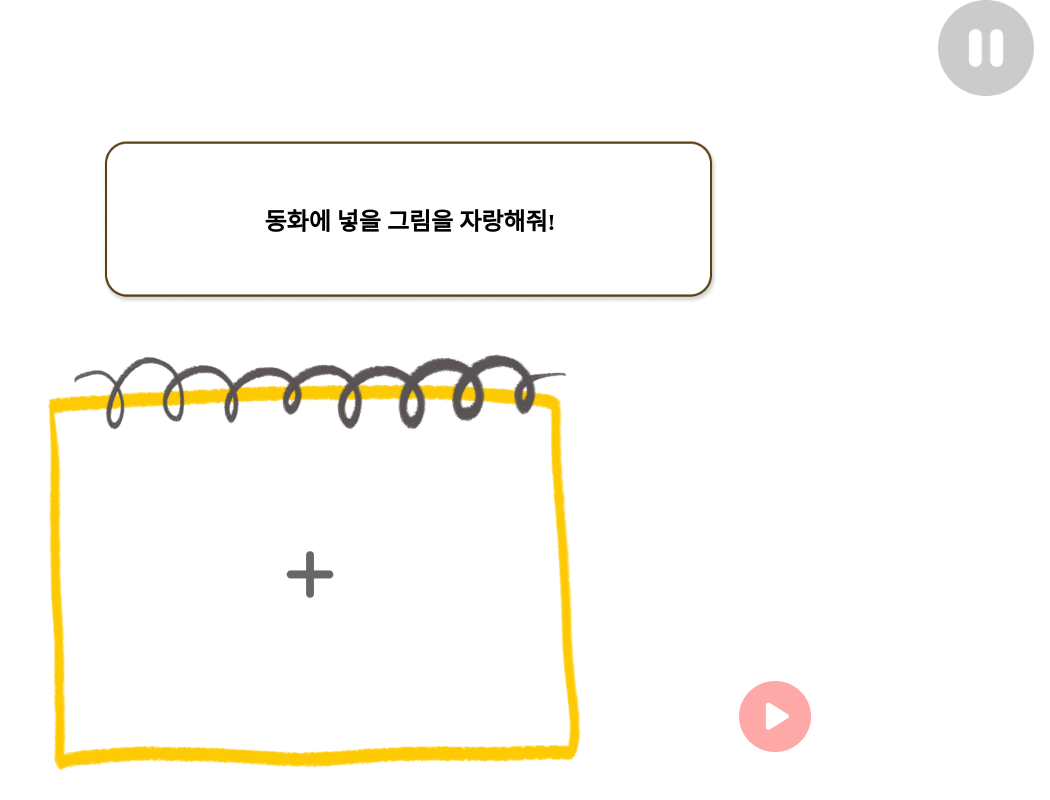
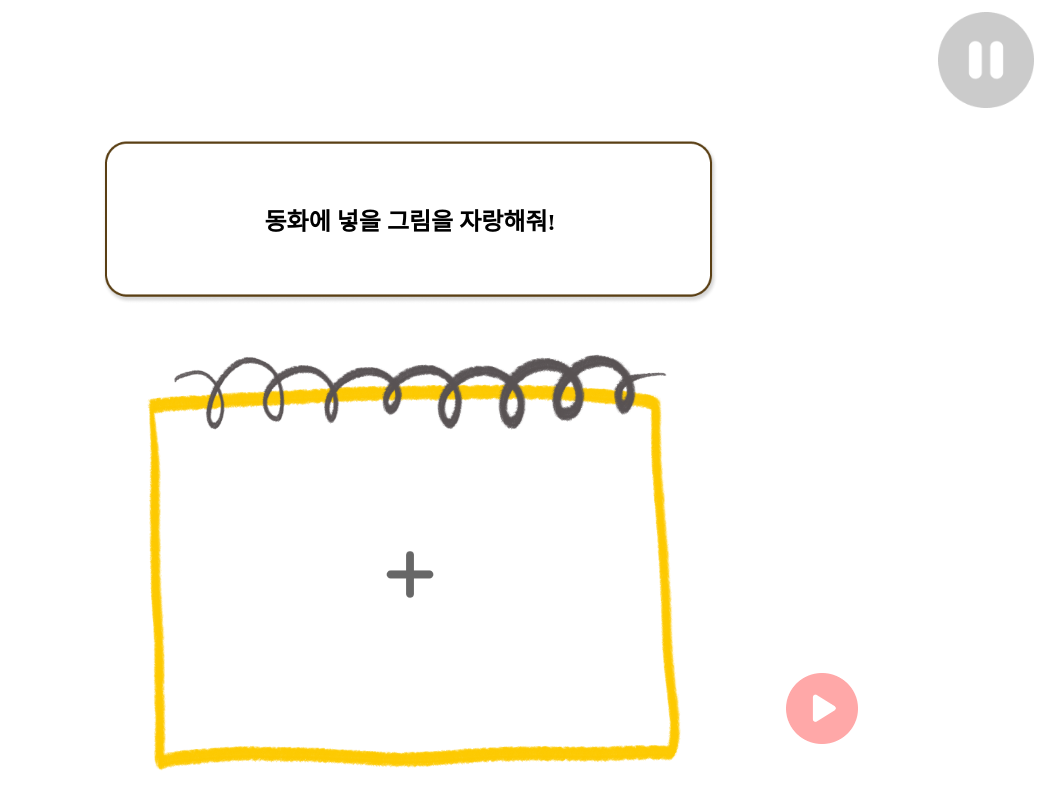
Before and after one commit to Froth01/B2A4-Dongguri, a React (Vite) app in the folder FE/: page /storybook/storyimg in a window 1280 px wide. Shown: the whole page, without its empty margins (230-1280 px from the left). Built offline with nearby package versions, Linux system fonts and the light colour scheme; a web font is replaced by a local one.

Commit message:
:art: :storybook 전체 css 1차 완성

```diff
--- a/FE/src/Components/StoryBook/PauseBtn/css/Modal.css
+++ b/FE/src/Components/StoryBook/PauseBtn/css/Modal.css
@@ -12,6 +12,7 @@
   width: 100%;
   height: 100%;
   gap: 10%
+
 }
 
 .modal .btn {
@@ -20,12 +21,13 @@
   flex-direction: column;
   align-items: center;
   color: rgb(255, 255, 255);
-  /* gap: 10px; */
+  gap: 6%;
 }
 
-.modal .btn img {
-  width: 50%;
-  height: 50%;
+.modal .btn > img {
+  width: 80%;
+  height: auto;
+  /* height: 50%; */
   cursor: pointer; /* 클릭 가능한 커서 설정 */
 }
 
@@ -33,6 +35,10 @@
   width: 100%;
   height: 100%;
   cursor: pointer; /* 클릭 가능한 커서 설정 */
+}
+
+.modal .btn h1 {
+  height: auto;
 }
 
 
--- a/FE/src/Components/StoryBook/PauseBtn/css/PauseBtn.css
+++ b/FE/src/Components/StoryBook/PauseBtn/css/PauseBtn.css
@@ -4,7 +4,9 @@
   /* background-color: aqua; */
   width: 100%;
   margin: 0%;
-
+  display: flex;
+  justify-content: end;
+  align-items: center;
 }
 
 .pausebtn > button {
--- a/FE/src/Components/StoryBook/StoryToday/StoryTodayWord.jsx
+++ b/FE/src/Components/StoryBook/StoryToday/StoryTodayWord.jsx
@@ -1,8 +1,8 @@
-
+import './css/StoryTodayWord.css'
 
 function StoryTodayWord() {
   return (
-    <div>
+    <div className='todayword-img'>
       <img src="/img/storybook/storytoday/todayword1.png" alt="주제 이미지 1" />
       <img src="/img/storybook/storytoday/todayword2.png" alt="주제 이미지 2" />
       <img src="/img/storybook/storytoday/todayword3.png" alt="주제 이미지 3" />
--- /dev/null
+++ b/FE/src/Components/StoryBook/StoryToday/css/StoryTodayWord.css
@@ -0,0 +1,10 @@
+.todayword-img {
+  height: 50%;
+  width: 100%;
+  display: flex;
+  justify-content: center;
+}
+
+.todayword-img > img {
+  width: 30%;
+}
--- a/FE/src/Pages/StoryBook/StoryImg.jsx
+++ b/FE/src/Pages/StoryBook/StoryImg.jsx
@@ -10,14 +10,17 @@ function StoryImg() {
   return (
     <div className='page-container'>
       <Guide page="storyImg"/>
+
       <div className='img-wrapper'>
         <div className='img-upload'>
           <StoryImgBtn setIsUpload={setIsUpload}/>
         </div>
         <div className='img-nextbtn'>
             <NextBtn to='storyimgselect' disabled={!isUpload} />
-          </div>
       </div>
+      </div>
+
+
     </div>
   )
 }
--- a/FE/src/Pages/StoryBook/StoryToday.jsx
+++ b/FE/src/Pages/StoryBook/StoryToday.jsx
@@ -1,11 +1,16 @@
+import './css/StoryToday.css'
 import Guide from "../../Components/StoryBook/Common/Guide"
 import StoryTodayWord from "../../Components/StoryBook/StoryToday/StoryTodayWord"
+import NextBtn from "../../Components/StoryBook/Common/NextBtn"
 
 function StoryToday() {
   return (
-    <div>
+    <div className="page-container">
       <Guide page="storyToday"/>
       <StoryTodayWord />
+      <div className='today-nextbtn'>
+        <NextBtn to='/storybook/storyimg' />
+      </div>
     </div>
   )
 }
--- a/FE/src/Pages/StoryBook/css/StoryBook.css
+++ b/FE/src/Pages/StoryBook/css/StoryBook.css
@@ -8,6 +8,6 @@
 .page-container{
   /* background-color: rgb(255, 253, 121); */
   height: 85%;
-  margin: 0;
+  margin: 0%;
   /* overflow: hidden; */
 }
--- a/FE/src/Pages/StoryBook/css/StoryImg.css
+++ b/FE/src/Pages/StoryBook/css/StoryImg.css
@@ -1,12 +1,14 @@
 .img-wrapper{
+  margin-left: 13%;
   height: 70%;
   display: flex;
   justify-content: center;
   align-items: flex-end;
-  gap: 10%;
+  gap: 5%;
 }
 
 .img-upload {
+  height: 100%;
   display: flex;
   justify-content: center;
   align-items: center;
@@ -14,8 +16,10 @@
 
 
 .img-nextbtn {
-  position: relative;
-  bottom: 10%;
+  display: flex;
+  justify-content: center;
+  align-items: center;
   height: 15%;
-  justify-content: flex-end;
+  width: 10%;
+  margin-bottom: 5%;
 }
--- /dev/null
+++ b/FE/src/Pages/StoryBook/css/StoryToday.css
@@ -0,0 +1,5 @@
+.today-nextbtn{
+  /* justify-content: flex-end; */
+  margin-top: 1%;
+  height: 13%;
+}
```
